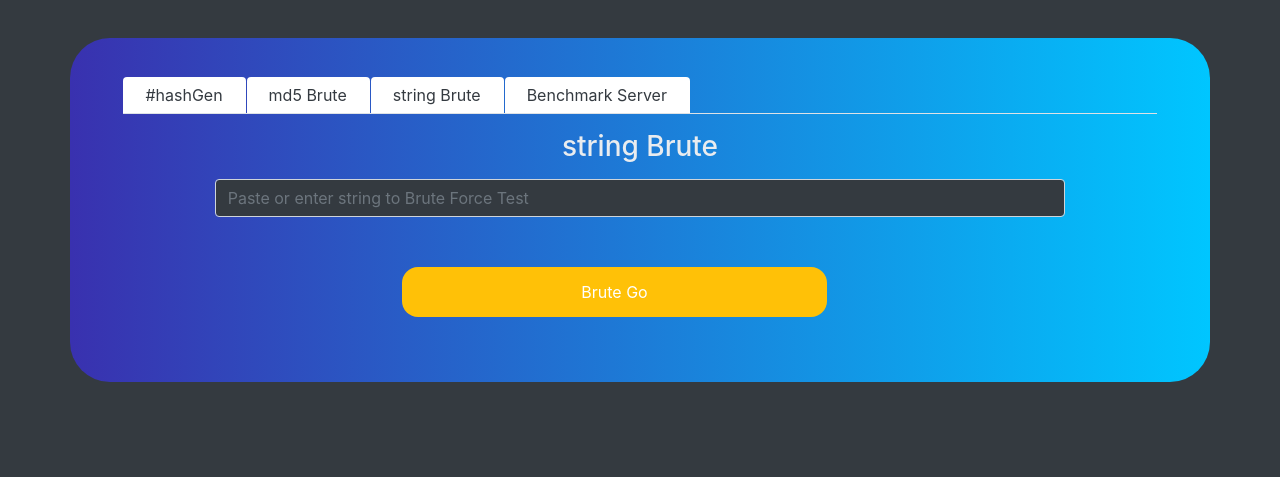
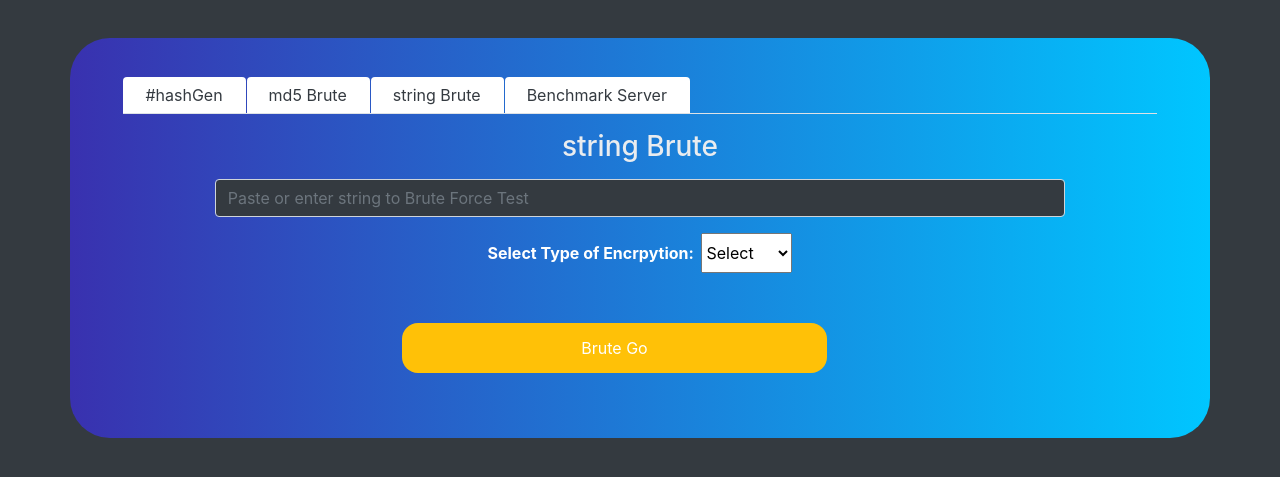
Before and after one commit to RobertByrnes/crypt, a PHP site: page /index.php in a window 1280 px wide, after a click on "string Brute". Shown: the top 477 px of the page. Run offline with PHP 8.4, Linux system fonts and the light colour scheme; some libraries are stand-ins or nearby versions.

```diff
--- a/md5brute/ajaxRequest.php
+++ b/md5brute/ajaxRequest.php
@@ -7,6 +7,7 @@
 
 require('../classes/ShiftyTwoWay.php');
 
-if (isset($_POST['stringBruteText'])) {
-    echo 'success';
+if (isset($_POST['stringBrute'])) {
+    $hash = $_POST['stringBrute'];
+    $hashType = $_POST['hashType'];
 }
--- a/md5brute/index.php
+++ b/md5brute/index.php
@@ -124,6 +124,16 @@ include "../classes/ShiftyOneWay.php";
                                             <input type="text" id="stringBruteText" class="form-control text-box" placeholder="Paste or enter string to Brute Force Test" autocomplete="off" required/>
                                         </div>
                                         <div class="form-group d-flex justify-content-center">
+                                            <label for="hashType" class="selectType"><b style="color:white;">Select Type of Encrpytion:&nbsp;&nbsp;</b></label>
+                                            <select name="hashType" id="SB_hashType" required>
+                                                <option value="" selected>Select</option>
+                                                <option value="md5">unknown</option>
+                                                <option value="bcrypt">bcrypt</option>
+                                                <option value="argon2i">argon2i</option>
+                                                <option value="argon2id">argon2id</option>
+                                            </select>
+                                        </div>
+                                        <div class="form-group d-flex justify-content-center">
                                             <input type="submit" id="stringBrute" class="btnContactSubmit" value="Brute Go" />
                                         </div>
                                     </form>
--- a/md5brute/md5brute.js
+++ b/md5brute/md5brute.js
@@ -1,6 +1,3 @@
-
-
-
 $( document ).ready(function() {
     $('#hashGen-tab').show();
     $('#brute1-tab').hide();
@@ -42,9 +39,10 @@ $( document ).ready(function() {
     });
     $("#stringBrute").click(function(){
         var data = $('#stringBruteText').val();
-        $.ajax({url: "ajaxRequest.php", type: "POST", data: data,  success: function(result){
+        var hash = $('#SB_hashType').val();
+        $.ajax({url: "ajaxRequest.php", type: "POST", data: {stringBrute: data, hashType: hash},  success: function(result){
             alert(result);
-            $("#stringBrute").html(result);
+            // $("#stringBrute").html(result);
         }});
     });
 
```
Also changed, not shown: 3 other files.
